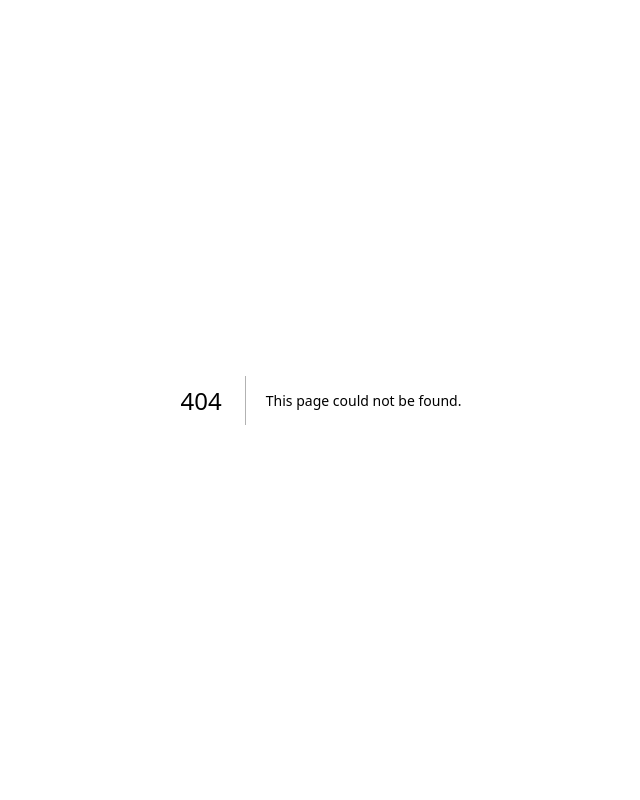
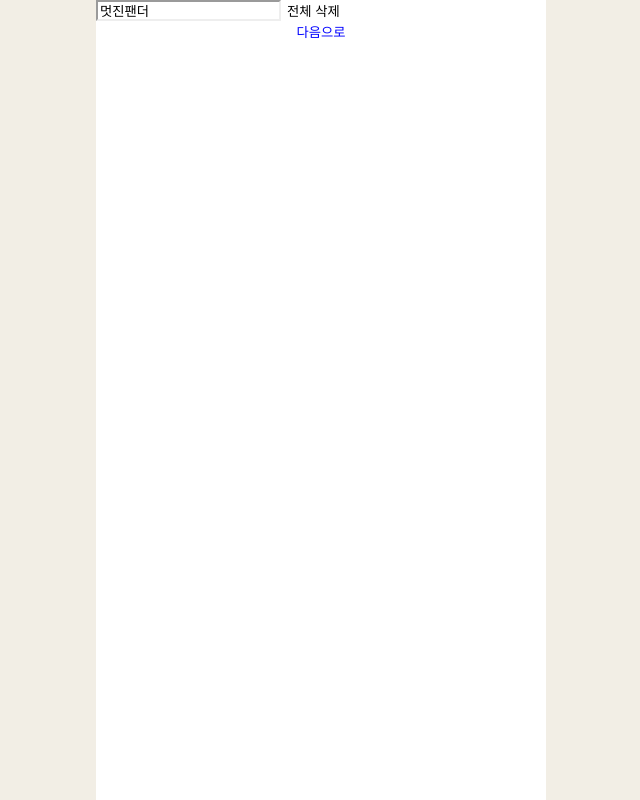
Before and after one commit to YouAndMyFuBao/dearbao-client, a Next.js app: page /nickname in a window 1280 px wide. Before the commit this address had no page. Shown: the whole page, without its empty margins (319-959 px from the left). Built offline with nearby package versions, Linux system fonts and the light colour scheme.

Commit message:
[FEAT] 닉네임 기능 구현 (#8)
* ui : input:focus 코드 추가

* feat : 닉네임 기능 구현

```diff
--- /dev/null
+++ b/src/pages/nickname/index.tsx
@@ -0,0 +1,85 @@
+import { useState, useEffect } from 'react';
+
+const AdjectiveList = ['귀여운', '예쁜', '멋진'];
+const NounList = ['판다', '팬더'];
+const getRandomItem = (list: string[]) => list[Math.floor(Math.random() * list.length)];
+
+const NickName = () => {
+  const [combinedText, setCombinedText] = useState<string>('');
+  const [isInputValid, setIsInputValid] = useState<boolean>(true);
+  const [errorMessage, setErrorMessage] = useState<string>('');
+
+  useEffect(() => {
+    generateRandomText();
+  }, []);
+
+  // 자동 생성 닉네임
+  const generateRandomText = () => {
+    const randomAdjective = getRandomItem(AdjectiveList);
+    const randomNoun = getRandomItem(NounList);
+    const newCombinedText = `${randomAdjective}${randomNoun}`;
+
+    setCombinedText(newCombinedText);
+    validateInput(newCombinedText);
+  };
+
+  // 닉네임 입력
+  const handleInputChange = (event: React.ChangeEvent<HTMLInputElement>) => {
+    const inputValue = event.target.value.trim().slice(0, 8);
+    setCombinedText(inputValue);
+    validateInput(inputValue);
+  };
+
+  // 닉네임 유효성 검사
+  const validateInput = (inputValue: string) => {
+    const isLengthValid = inputValue.length >= 2 && inputValue.length <= 8;
+    const isFormatValid = /^\S+$/.test(inputValue);
+
+    setIsInputValid(isLengthValid && isFormatValid);
+
+    if (!isLengthValid || inputValue.length === 0) {
+      setErrorMessage('닉네임을 2~8자로 입력해주세요.');
+    } else {
+      setErrorMessage('');
+    }
+  };
+
+  // 닉네임 전체 삭제
+  const handleDeleteClick = () => {
+    setCombinedText('');
+    setIsInputValid(false);
+    setErrorMessage('닉네임을 2~8자로 입력해주세요.');
+  };
+
+  // '다음으로' 버튼 클릭
+  const handleNextClick = () => {
+    if (isInputValid) {
+      alert('닉네임 생성 성공!');
+    }
+  };
+
+  return (
+    <>
+      <div>
+        <input
+          value={combinedText}
+          onChange={handleInputChange}
+          placeholder="국문/영/숫자 조합 공백없이 10자 이하"
+          maxLength={8}
+          style={{ borderColor: isInputValid ? 'initial' : 'red' }}
+        />
+        {combinedText && <button onClick={handleDeleteClick}>전체 삭제</button>}
+        {errorMessage && <p style={{ color: 'red' }}>{errorMessage}</p>}
+      </div>
+      <button
+        disabled={!isInputValid}
+        onClick={handleNextClick}
+        style={{ color: isInputValid ? 'blue' : 'red' }}
+      >
+        다음으로
+      </button>
+    </>
+  );
+};
+
+export default NickName;
--- a/src/styles/globals.css
+++ b/src/styles/globals.css
@@ -167,3 +167,5 @@ body {
   -ms-user-select: none;
   user-select: none;
 }
+
+input:focus {outline:none;}
```
Also changed, not shown: src/pages/nickname/styles.ts (added).
